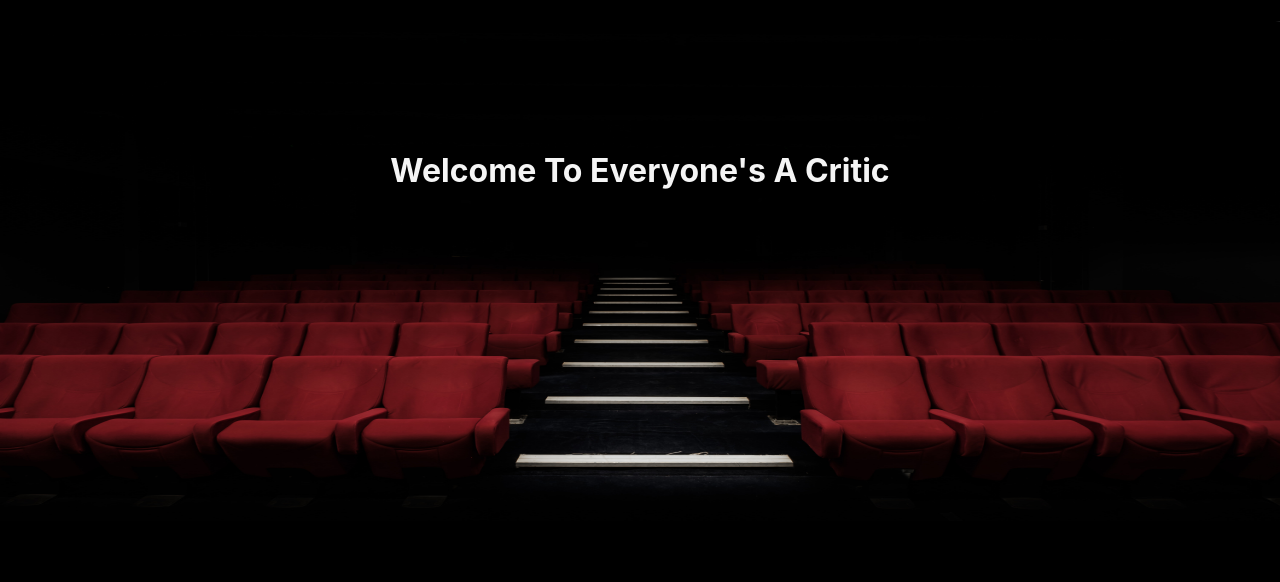
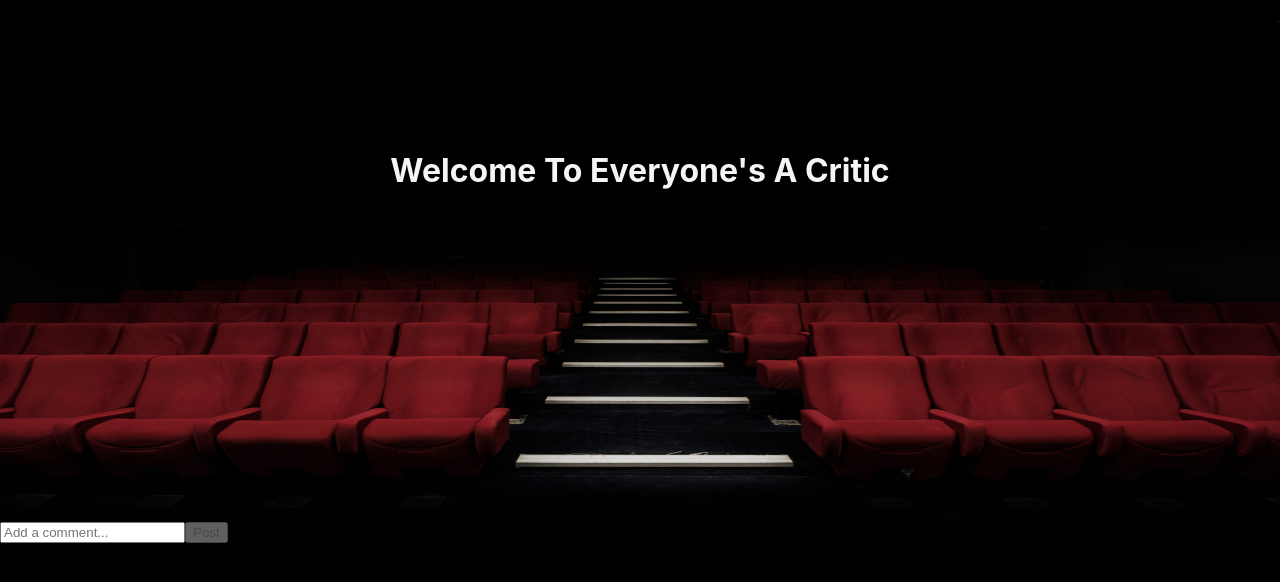
Before and after one commit to milanm1120/react-movie-app-frontend, a React (Create React App) app: page /movie/1/comment in a window 1280 px wide. Shown: the top 582 px of the page. Built offline with nearby package versions, Linux system fonts and the light colour scheme; no server answers.

Commit message:
redner invidual movie page, start comment page

```diff
--- a/src/App.js
+++ b/src/App.js
@@ -18,6 +18,8 @@ import Home from './components/Home';
 import Header from './components/Header';
 import './stylesheets/App.css'
 import StarRating from './components/StarRating';
+import MovieItemDetail from './components/MovieItemDetail';
+import CommentMain from './components/CommentMain';
 
 
 class App extends Component {
@@ -45,6 +47,8 @@ class App extends Component {
         <Route exact path='/' component={LoginContainer} />
         <Route exact path='/signup' component={SignUpContainer} />
         <Route exact path='/home' component={Home} />
+        <Route exact path='/movie/:id/view' component={MovieItemDetail} />
+        <Route exact path='/movie/:id/comment' component={CommentMain} />
 
         {/* <StarRating /> */}
          {/* <Home /> */}
--- /dev/null
+++ b/src/components/CommentBox.js
@@ -0,0 +1,28 @@
+import React, { Component } from 'react'
+
+export class CommentBox extends Component {
+  render() {
+    const { comment, handleComment,
+        enterCommentLine, submitCommentLine} = this.props;
+
+        const enableCommentButton = () => {
+         return (comment ? false : true);
+       }
+        const changeCommentButtonStyle = () => {
+         return (comment ? "comments-button-enabled" :
+         "comments-button-disabled");
+       }
+
+    return (
+        <div className="comments-box">
+        <input onKeyPress={enterCommentLine} value={comment}
+          id="comments-input" onChange={handleComment}
+          type="text" placeholder="Add a comment..." />
+        <button onClick={submitCommentLine} type="submit"
+          className="comments-button"id={changeCommentButtonStyle()}
+          disabled={enableCommentButton()}>Post</button>
+        </div>
+       )}
+}
+
+export default CommentBox
--- /dev/null
+++ b/src/components/CommentMain.js
@@ -0,0 +1,50 @@
+import React, { Component } from 'react';
+import StarRating from './StarRating';
+import CommentBox from './CommentBox';
+
+let commentCounter = 1;
+
+class CommentMain extends Component {
+    state = {
+        comment: '',
+        commentLine: [{ commentId:'', text: '', }],
+    }
+
+    setCommentLine = () => {
+        this.setState({
+          commentLine: [
+            ...this.state.commentLine,
+           { commentId: commentCounter++, text: this.state.comment }],
+          comment: '',
+        });
+    }
+
+    submitCommentLine = (e) => {
+        e.preventDefault();
+        this.setCommentLine();
+       };
+    enterCommentLine = (e) => {
+        if (e.charCode === 13) {
+         this.setCommentLine();
+        }
+       };
+
+    handleComment = (event) => {
+        this.setState({
+            comment: event.target.value,
+        });
+    };
+
+    render() {
+        return (
+            <div>
+                <CommentBox
+                    comment={this.state.comment}
+                    onComment = {this.handleComment}
+                />
+            </div>
+        )
+    }
+}
+
+export default CommentMain;
--- a/src/components/MovieItemDetail.js
+++ b/src/components/MovieItemDetail.js
@@ -1,49 +1,67 @@
 import React, { Component } from 'react'
 import { addToFavorite } from '../redux/actions';
 import { connect } from 'react-redux'
-import '../stylesheets/MovieItems.css'
+// import '../stylesheets/MovieItems.css'
 
-const imageUrlComponent = 'https://image.tmdb.org/t/p/w342';
+class MovieItemDetail extends Component {
 
-class MovieItems extends Component {
 
-    constructor(props) {
-      super(props);
-        this.setState = {
-          favorite: false,
-        };
+  componentDidMount() {
+    fetch(`http://localhost:3000/api/v1/movies/${this.props.match.params.id}`)
+    .then(r => r.json())
+    .then(data =>
+      this.setState({
+      movieitemdata: data
+    }))
   }
-
 
   render() {
     // console.log(this.props);
+    // console.log(this.props.match.params.id);
+    // console.log(this.state);
+    let movie= this.state ? this.state.movieitemdata : null
+    console.log(movie);
     return (
       <div id = 'displaymovieitems'>
+
+
+              {movie ?
+
 
                     <div className='movie-items-container'>
 
                       <div id= 'movie-items-poster' className= 'movie-items-poster'>
-              {/* <br/> */}
-
+                    {/* <div> */}
                         <img
-                  src={this.props.movie.poster_path}
-                  alt={this.props.movie.title + " Image"}
+                        src={`http://localhost:3001/${movie.poster_path}`}
+                        alt={movie.title + " Image"}
                         height='150px' width='100px%'
                         />
-            </div >
+                    {/* </div> */}
                     <div id='movie-items-info' className='movie-items-info'>
-              <h3>{this.props.movie.title}</h3>
-              <p>{this.props.movie.description}</p>
-              <p><strong>Release Date: </strong>{this.props.movie.release_date}</p>
-              <p><strong>Ratings: </strong>{this.props.movie.online_rating}</p>
-              <button onClick = {() => this.addToFavorite()}>Add To Favorite</button>
+                        <h3>{movie.title}</h3>
+                        <p>{movie.description}</p>
+                        <p><strong>Release Date: </strong>{movie.release_date}</p>
+                        <p><strong>Ratings: </strong>{movie.online_rating}</p>
                     </div>
                  </div>
+                 </div>
+
+                 : '' }
+
+
         </div>
     )
   }
 }
 
-export default MovieItems;
+function mapStateToProps(state) {
+  console.log(state);
+  return{
+    movieitemdata: state.movieitemdata,
+  }
+}
+
+export default connect(mapStateToProps, null)(MovieItemDetail);
 
 // export default connect(null, {addToFavorite})(MovieItems);
```
Also changed, not shown: src/components/Comment.js (+14 -23 lines). Lines whose indentation alone changed are shown as unchanged.
